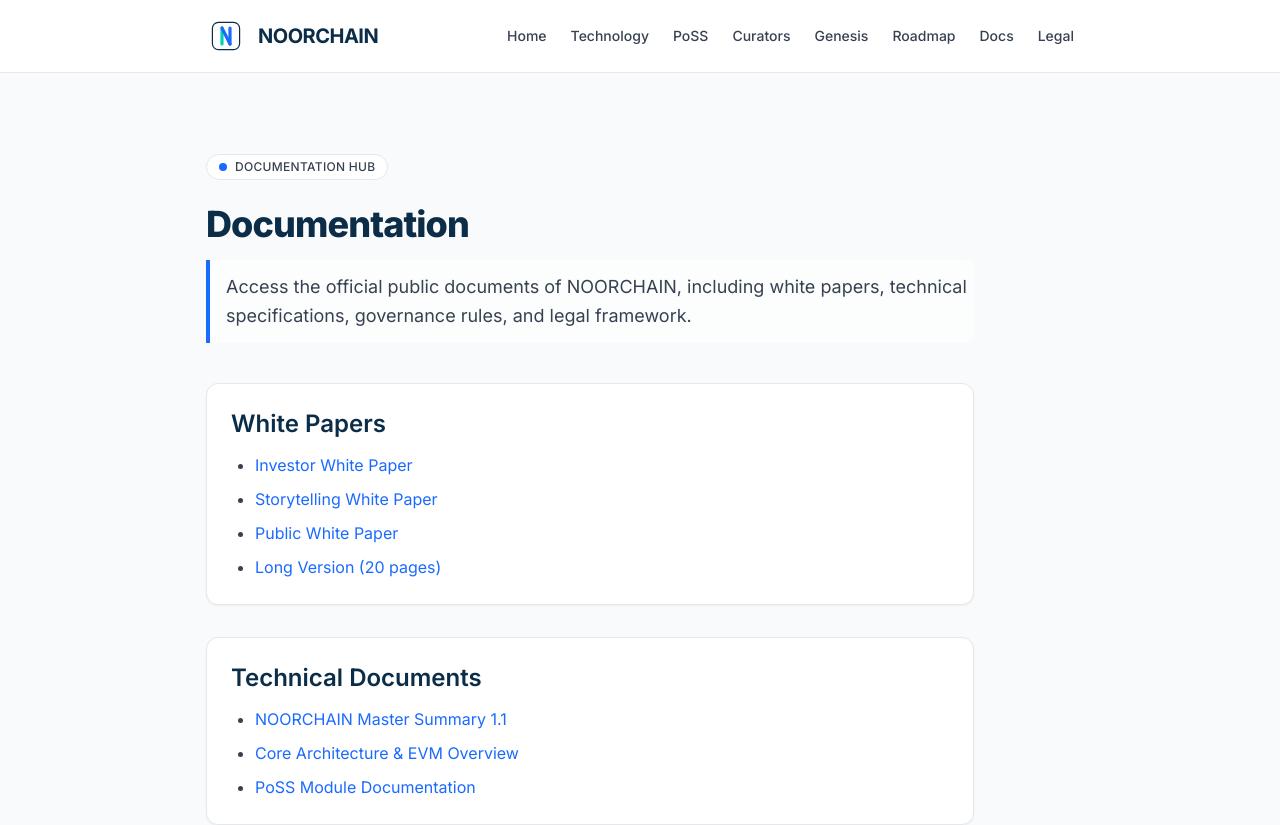
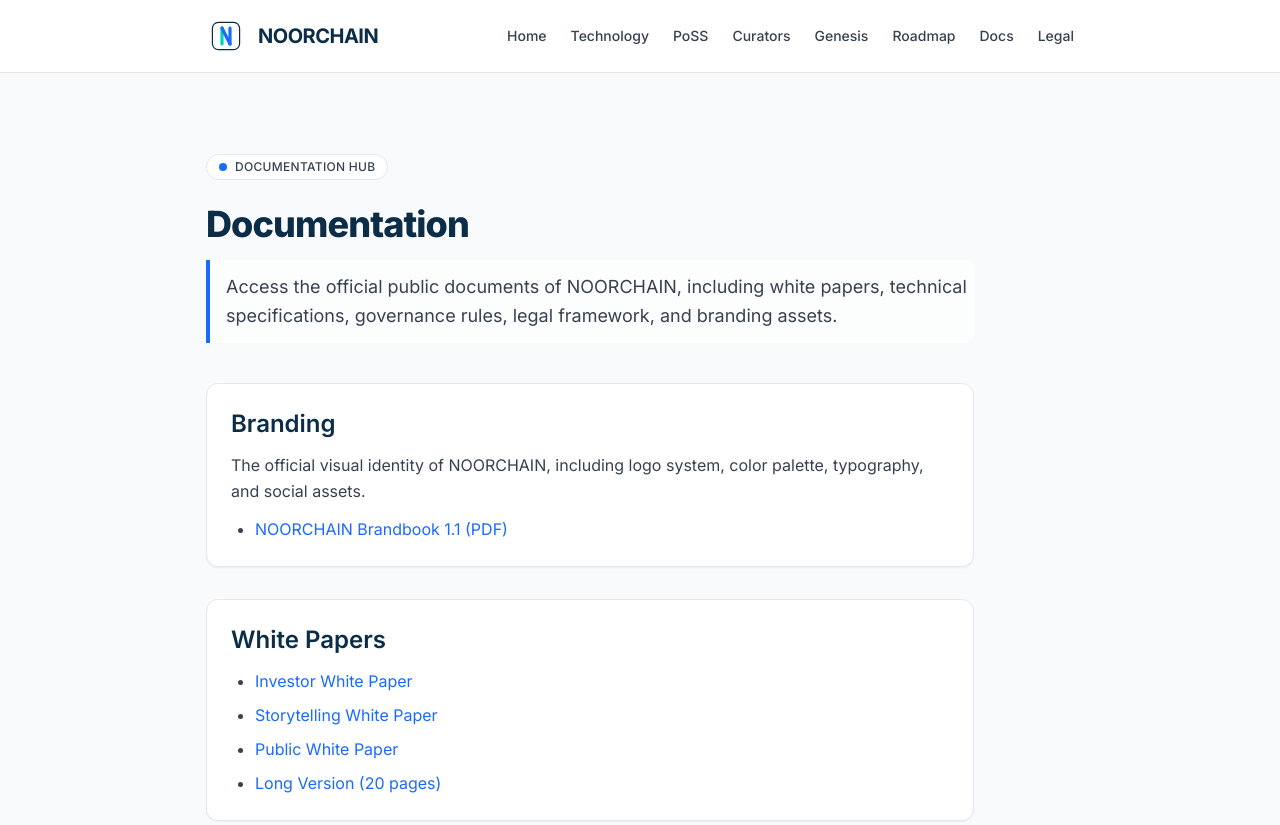
Before and after one commit to noorfinances-eng/noorchain-core, a Next.js app in the folder site/: page /docs in a window 1280 px wide. Shown: the top 825 px of the page. Built offline with nearby package versions, Linux system fonts and the light colour scheme.

Commit message:
Update page.tsx

```diff
--- a/site/app/docs/page.tsx
+++ b/site/app/docs/page.tsx
@@ -20,9 +20,31 @@
           {/* INTRO */}
           <p className="text-lg text-gray-700 leading-relaxed mb-10 border-l-4 border-primary pl-4 bg-white/60 py-3 rounded-r-lg">
             Access the official public documents of NOORCHAIN, including white
-            papers, technical specifications, governance rules, and legal
-            framework.
+            papers, technical specifications, governance rules, legal framework,
+            and branding assets.
           </p>
+
+          {/* BRANDING / BRANDBOOK */}
+          <section className="mb-8 p-6 border border-gray-soft rounded-xl bg-white shadow-sm">
+            <h2 className="text-2xl font-semibold text-navy mb-3">
+              Branding
+            </h2>
+            <p className="text-gray-700 leading-relaxed mb-3">
+              The official visual identity of NOORCHAIN, including logo system,
+              color palette, typography, and social assets.
+            </p>
+            <ul className="list-disc pl-6 text-gray-700 leading-relaxed space-y-2">
+              <li>
+                <a
+                  href="/docs/NOORCHAIN_Brandbook_1.1.pdf"
+                  target="_blank"
+                  className="text-primary hover:underline"
+                >
+                  NOORCHAIN Brandbook 1.1 (PDF)
+                </a>
+              </li>
+            </ul>
+          </section>
 
           {/* WHITE PAPERS */}
           <section className="mb-8 p-6 border border-gray-soft rounded-xl bg-white shadow-sm">
```
